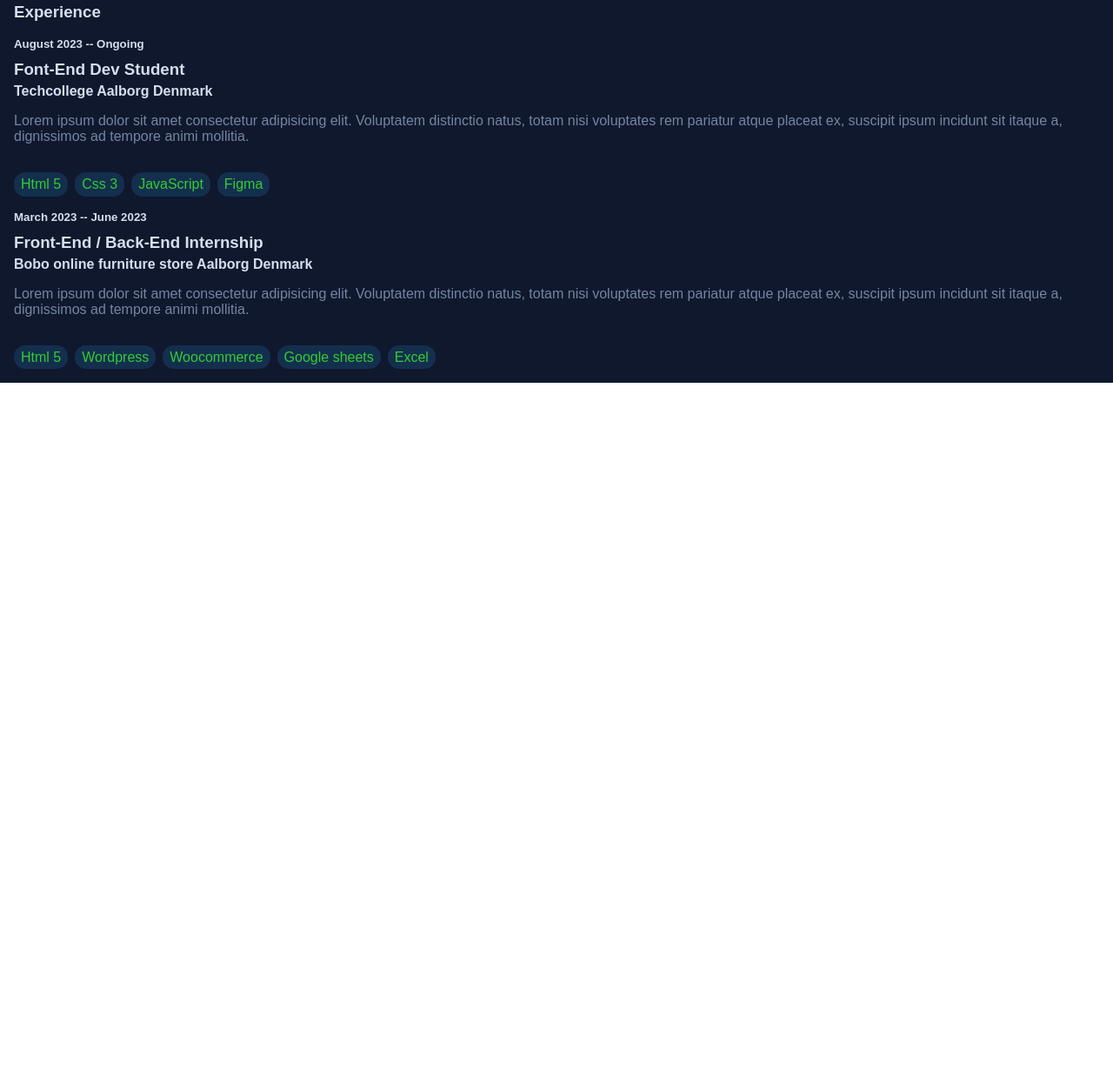
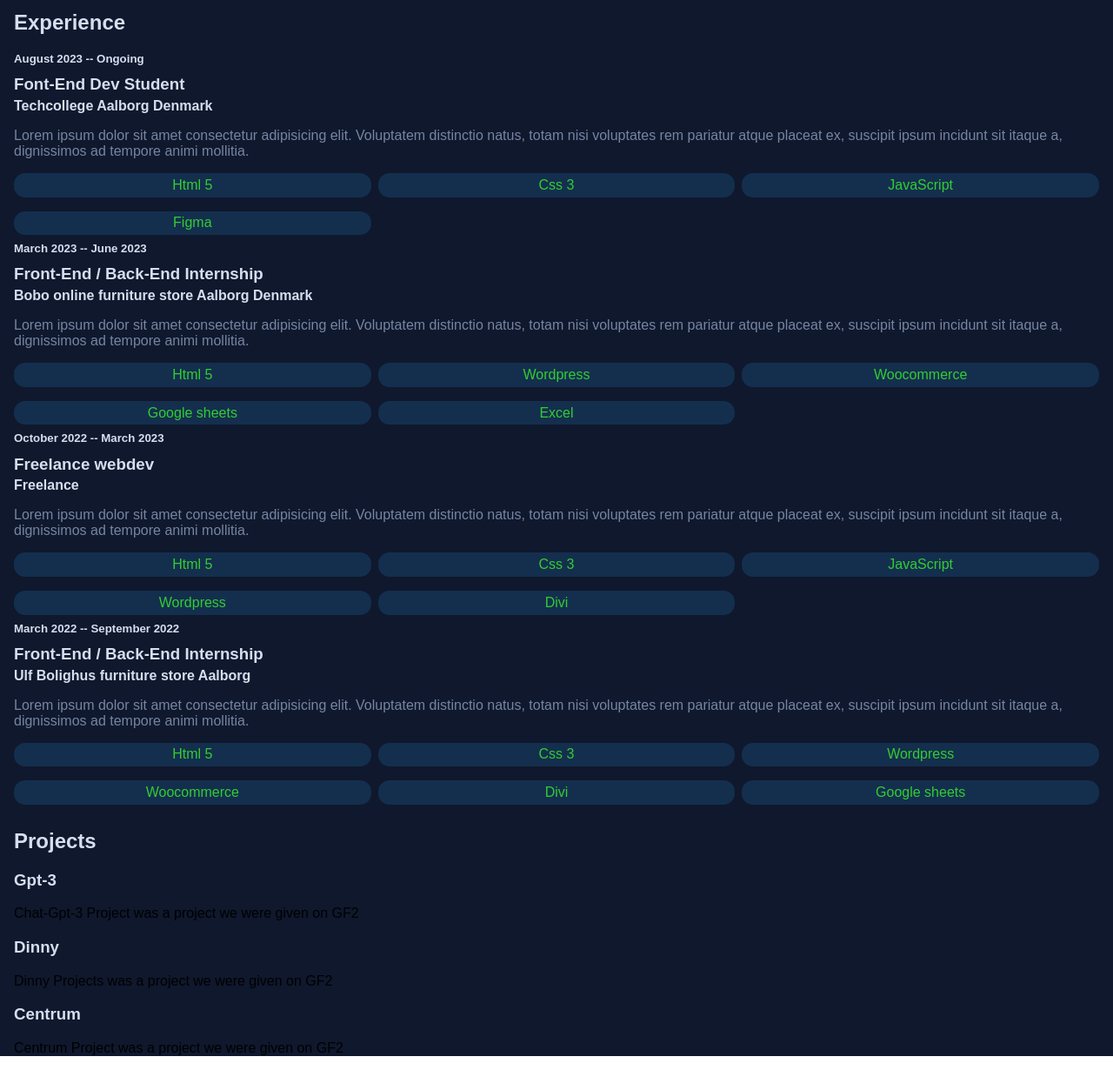
Before and after one commit to Chrstjan/Portfolio-2.0, a plain HTML site: page index.html in a window 1280 px wide. Shown: the part 451-1681 px from the top of the page at 87% size. Before the commit the page ends 891 px from the top, so only its background shows below. Drawn offline with Linux system fonts and the light colour scheme.

Commit message:
Started making the projects
with javaScript

```diff
--- a/Assets/css/main-content.css
+++ b/Assets/css/main-content.css
@@ -1,6 +1,3 @@
-.hero-section .hero-header {
-}
-
 .hero-header hgroup h1,
 .hero-header hgroup h3 {
   margin: 0;
@@ -31,7 +28,8 @@
 }
 
 .about-me header,
-.experience header {
+.experience header,
+.projects header {
   color: #d6deef;
 }
 
@@ -58,18 +56,23 @@
 }
 
 .experience-footer {
-  display: flex;
-  justify-content: flex-start;
+  display: grid;
+  grid-template-columns: repeat(3, 1fr);
   align-items: center;
   gap: 0.5rem;
+  white-space: nowrap;
 }
 
 .experience-footer .token-card {
+  display: inline-block;
   background: #142f4e;
   padding: 0.3rem 0.5rem;
+  margin: 0;
+  margin-bottom: 0.5rem;
   border-radius: 13px;
   color: limegreen;
   cursor: pointer;
+  text-align: center;
 }
 
 @media (min-width: 1200px) {
--- /dev/null
+++ b/Assets/js/projects.js
@@ -0,0 +1,43 @@
+const projectsContainer = document.getElementById("projects");
+
+const projectsArray = ["Gpt-3", "Dinny", "Centrum"];
+
+const baseUrl = "./Assets/images/projects/";
+
+const displayProjects = () => {
+  projectsArray.forEach((project, index) => {
+    const projectContainer = document.createElement("article");
+    projectContainer.classList.add("project-article");
+
+    const projectHeader = document.createElement("header");
+    const projectHeaderText = document.createElement("h3");
+    projectHeaderText.textContent = projectsArray[index];
+
+    projectHeader.appendChild(projectHeaderText);
+
+    const projectDescContainer = document.createElement("div");
+
+    const projectDescArray = [
+      "Chat-Gpt-3 Project was a project we were given on GF2",
+      "Dinny Projects was a project we were given on GF2",
+      "Centrum Project was a project we were given on GF2",
+    ];
+
+    const projcetDescText = document.createElement("p");
+    projcetDescText.textContent = projectDescArray[index];
+
+    const projectImgArray = ["GPT-01.png", "Dinny.jpg", "event.png"];
+
+    const projectFigure = document.createElement("figure");
+
+    projectDescContainer.appendChild(projcetDescText);
+    projectDescContainer.appendChild(projectFigure);
+
+    projectContainer.appendChild(projectHeader);
+    projectContainer.appendChild(projectDescContainer);
+
+    projectsContainer.appendChild(projectContainer);
+  });
+};
+
+window.addEventListener("load", displayProjects);
--- a/index.html
+++ b/index.html
@@ -15,6 +15,7 @@
 
     <title>Portfolio 2.0</title>
     <script src="./Assets/js/app.js" defer></script>
+    <script src="./Assets/js/projects.js" defer></script>
   </head>
   <body>
     <div class="main-container">
@@ -59,7 +60,7 @@
         </section>
 
         <section class="about-me">
-          <header><h3>About</h3></header>
+          <header><h2>About</h2></header>
           <div class="text-container">
             <p>
               Lorem ipsum dolor sit amet consectetur adipisicing elit. Hic
@@ -85,7 +86,7 @@
         </section>
 
         <section class="experience">
-          <header><h3>Experience</h3></header>
+          <header><h2>Experience</h2></header>
           <!--Work Spaces-->
           <article class="experience-article">
             <header>
@@ -131,6 +132,59 @@
               <p class="token-card">Excel</p>
             </footer>
           </article>
+
+          <article class="experience-article">
+            <header>
+              <hgroup>
+                <h5>October 2022 -- March 2023</h5>
+                <h3>Freelance webdev</h3>
+                <h4>Freelance</h4>
+              </hgroup>
+            </header>
+            <p>
+              Lorem ipsum dolor sit amet consectetur adipisicing elit.
+              Voluptatem distinctio natus, totam nisi voluptates rem pariatur
+              atque placeat ex, suscipit ipsum incidunt sit itaque a,
+              dignissimos ad tempore animi mollitia.
+            </p>
+            <footer class="experience-footer">
+              <p class="token-card">Html 5</p>
+              <p class="token-card">Css 3</p>
+              <p class="token-card">JavaScript</p>
+              <p class="token-card">Wordpress</p>
+              <p class="token-card">Divi</p>
+            </footer>
+          </article>
+
+          <article class="experience-article">
+            <header>
+              <hgroup>
+                <h5>March 2022 -- September 2022</h5>
+                <h3>Front-End / Back-End Internship</h3>
+                <h4>Ulf Bolighus furniture store Aalborg</h4>
+              </hgroup>
+            </header>
+            <p>
+              Lorem ipsum dolor sit amet consectetur adipisicing elit.
+              Voluptatem distinctio natus, totam nisi voluptates rem pariatur
+              atque placeat ex, suscipit ipsum incidunt sit itaque a,
+              dignissimos ad tempore animi mollitia.
+            </p>
+            <footer class="experience-footer">
+              <p class="token-card">Html 5</p>
+              <p class="token-card">Css 3</p>
+              <p class="token-card">Wordpress</p>
+              <p class="token-card">Woocommerce</p>
+              <p class="token-card">Divi</p>
+              <p class="token-card">Google sheets</p>
+            </footer>
+          </article>
+        </section>
+
+        <section class="projects" id="projects">
+          <header><h2>Projects</h2></header>
+          <!--Projects-->
+          <!--Made With JavaScript-->
         </section>
       </main>
       <footer></footer>
```
Also changed, not shown: Assets/images/projects/Dinny.jpg (added), Assets/images/projects/GPT-01.png (added), Assets/images/projects/event.png (added).
